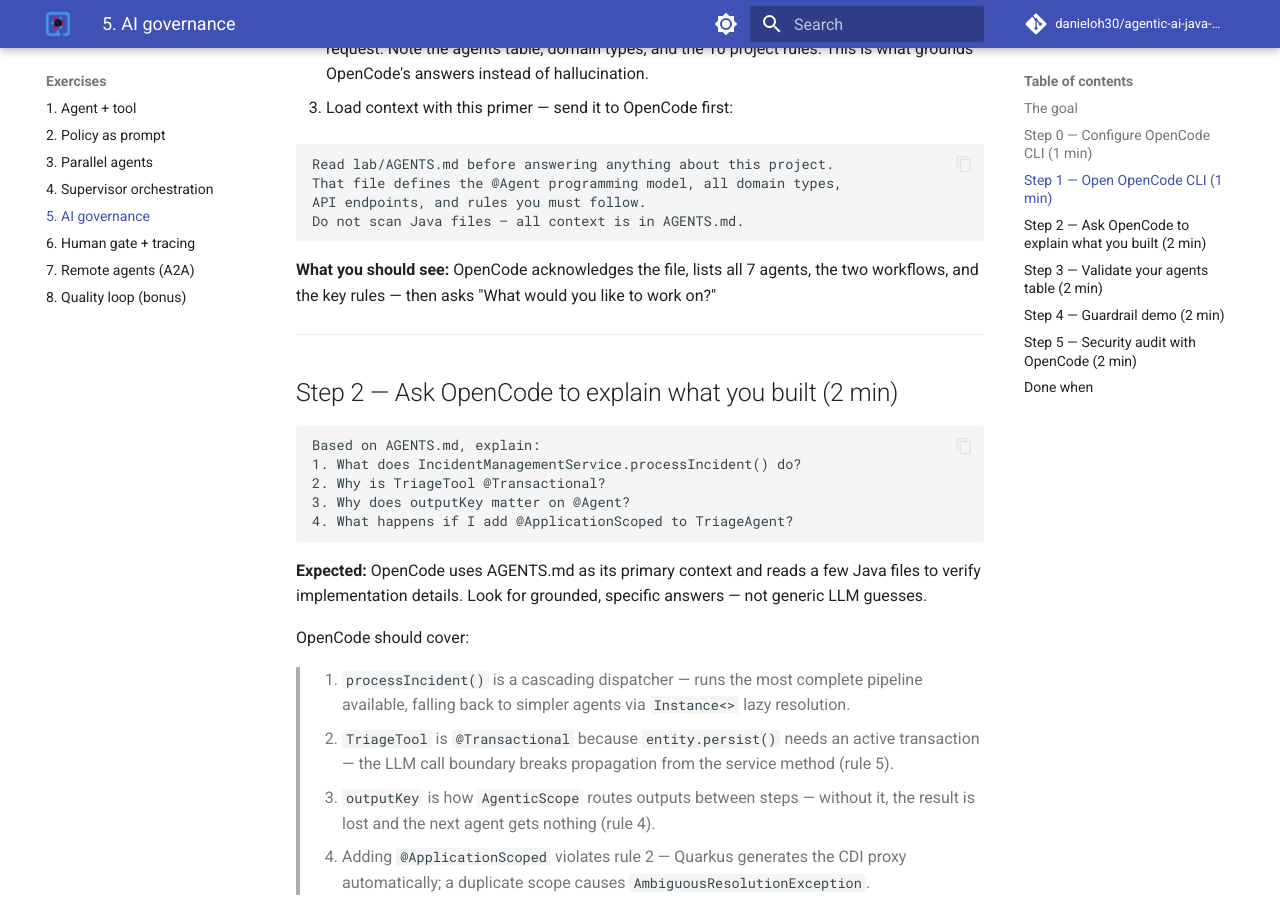
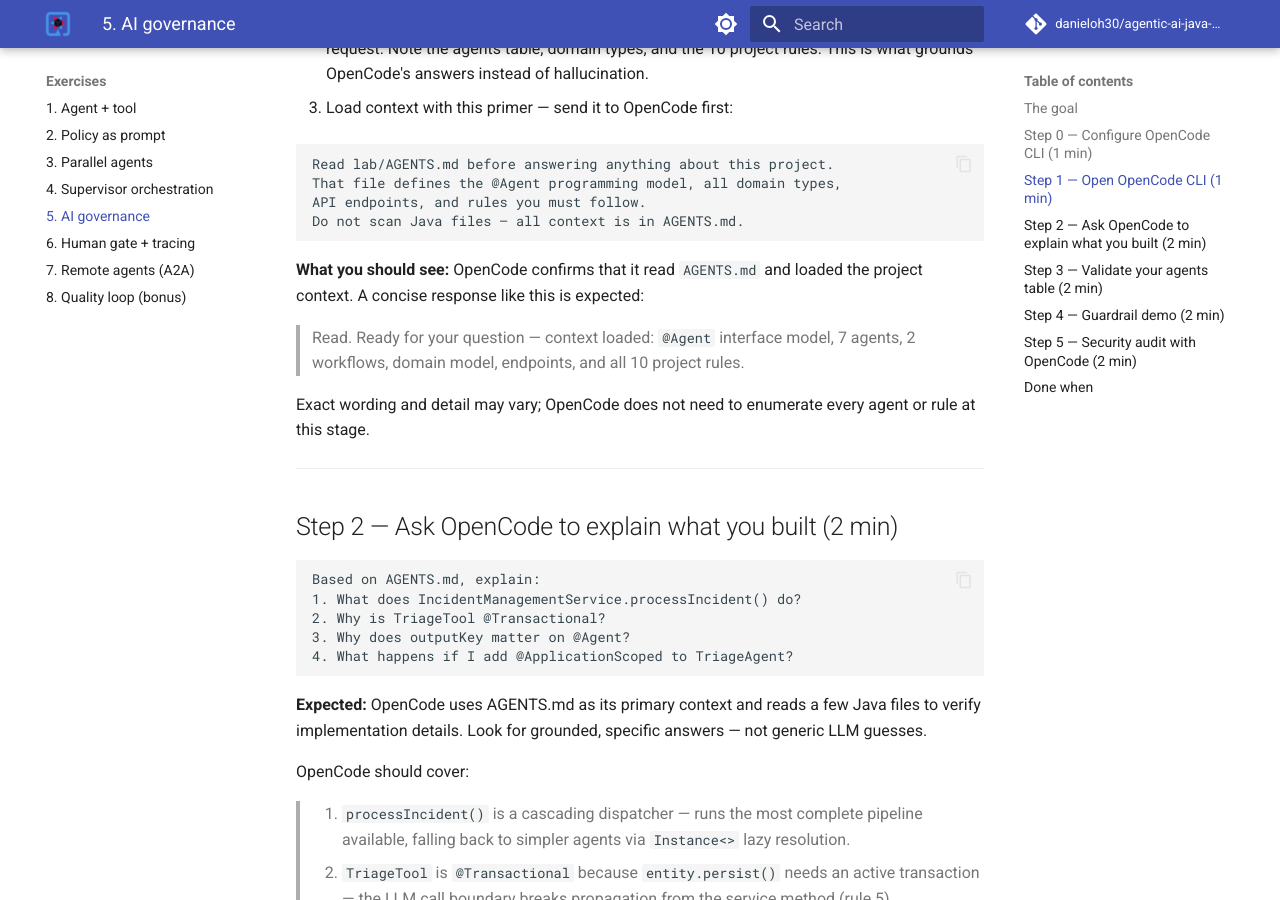
Before and after one commit to danieloh30/agentic-ai-java-workshop, an MkDocs documentation site: the page built from docs/05-ai-governance/START_HERE.md, in a window 1280 px wide and 900 px high, scrolled down 2366 px. Built offline with MkDocs 1.6.1 and Material for MkDocs 9.7.7, drawn with Linux system fonts in a browser that asks for light colours; comment, search, counter and statistics services are not loaded.

Commit message:
Clarify expected OpenCode context response

````diff
--- a/docs/05-ai-governance/START_HERE.md
+++ b/docs/05-ai-governance/START_HERE.md
@@ -104,7 +104,11 @@ API endpoints, and rules you must follow.
 Do not scan Java files — all context is in AGENTS.md.
 ```
 
-**What you should see:** OpenCode acknowledges the file, lists all 7 agents, the two workflows, and the key rules — then asks "What would you like to work on?"
+**What you should see:** OpenCode confirms that it read `AGENTS.md` and loaded the project context. A concise response like this is expected:
+
+> Read. Ready for your question — context loaded: `@Agent` interface model, 7 agents, 2 workflows, domain model, endpoints, and all 10 project rules.
+
+Exact wording and detail may vary; OpenCode does not need to enumerate every agent or rule at this stage.
 
 ---
 
````
